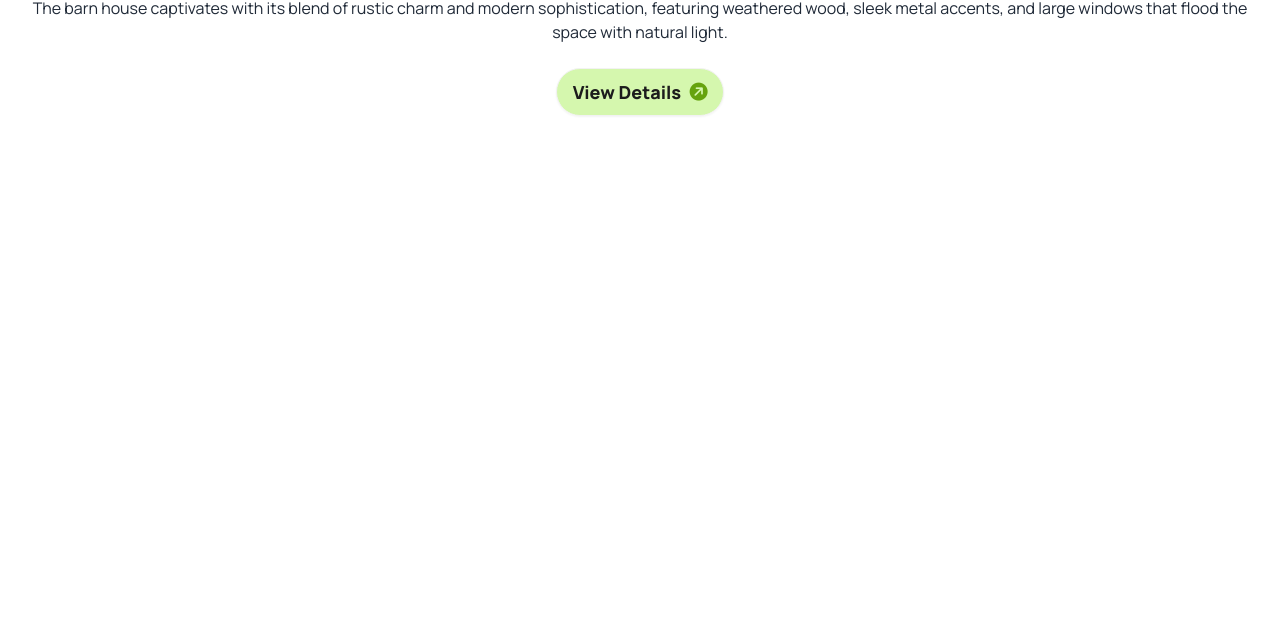
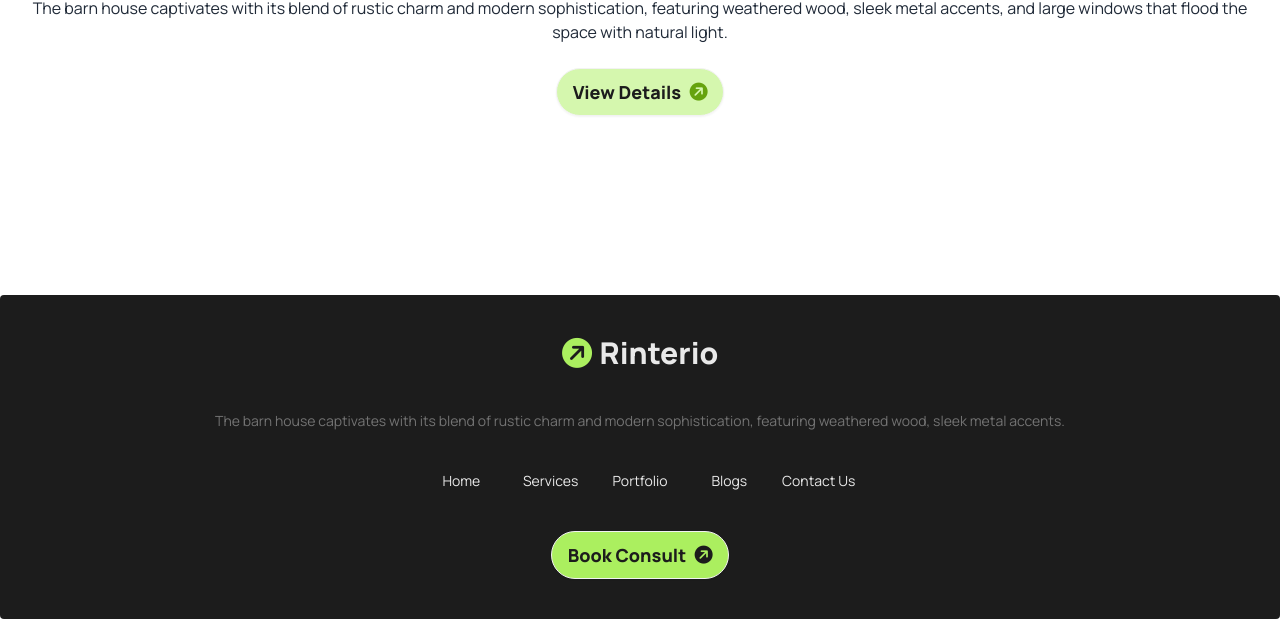
Before and after one commit to Immnazmul/assignment-3, a plain HTML site: page index.html in a window 1280 px wide. Shown: the part 573-1192 px from the top of the page. Before the commit the page ends 868 px from the top, so only its background shows below. Drawn offline with nearby package versions, Linux system fonts and the light colour scheme.

Commit message:
footer section added

```diff
--- a/index.html
+++ b/index.html
@@ -119,6 +119,7 @@
       </div>
 
 </nav>
+<!-- banner section -->
 <div class="hero min-h-screen">
     <div class="hero-content flex-col justify-items-center text-center">
       <img
@@ -140,9 +141,24 @@
 
 </main>
 
-<footer>
-
-
+<footer class="footer footer-center bg-[#1C1C1C] rounded p-10">
+      <div class="flex">
+        <i class="fa-solid fa-circle-arrow-up text-3xl text-book-btn rotate-45"></i>
+        <a class="font-extrabold text-[#E9E9E9] text-3xl">Rinterio</a>
+      </div>
+        <p class="text-[#737373]">The barn house captivates with its blend of rustic charm and modern sophistication, featuring weathered wood, sleek metal accents.</p>
+        <nav class="grid lg:grid-cols-5 text-[#E9E9E9] gap-4">
+          <a class="link link-hover">Home</a>
+          <a class="link link-hover">Services</a>
+          <a class="link link-hover">Portfolio</a>
+          <a class="link link-hover">Blogs</a>
+          <a class="link link-hover">Contact Us</a>
+        </nav>
+        <nav>
+          <div class="grid grid-flow-col gap-4">
+            <a class="btn rounded-3xl bg-book-btn font-extrabold text-lg text-[#1C1C1C]">Book Consult <i class="fa-solid fa-circle-arrow-up rotate-45"></i></a>
+          </div>
+        </nav>
 </footer>
 
 </body>
```
